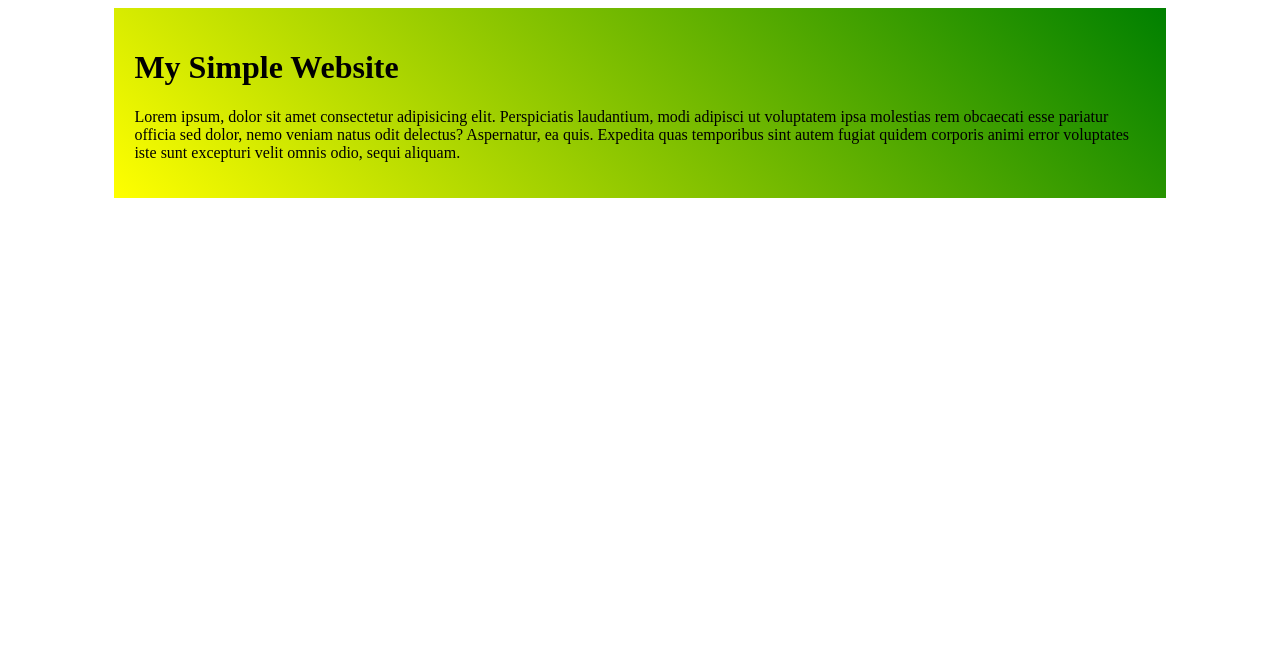
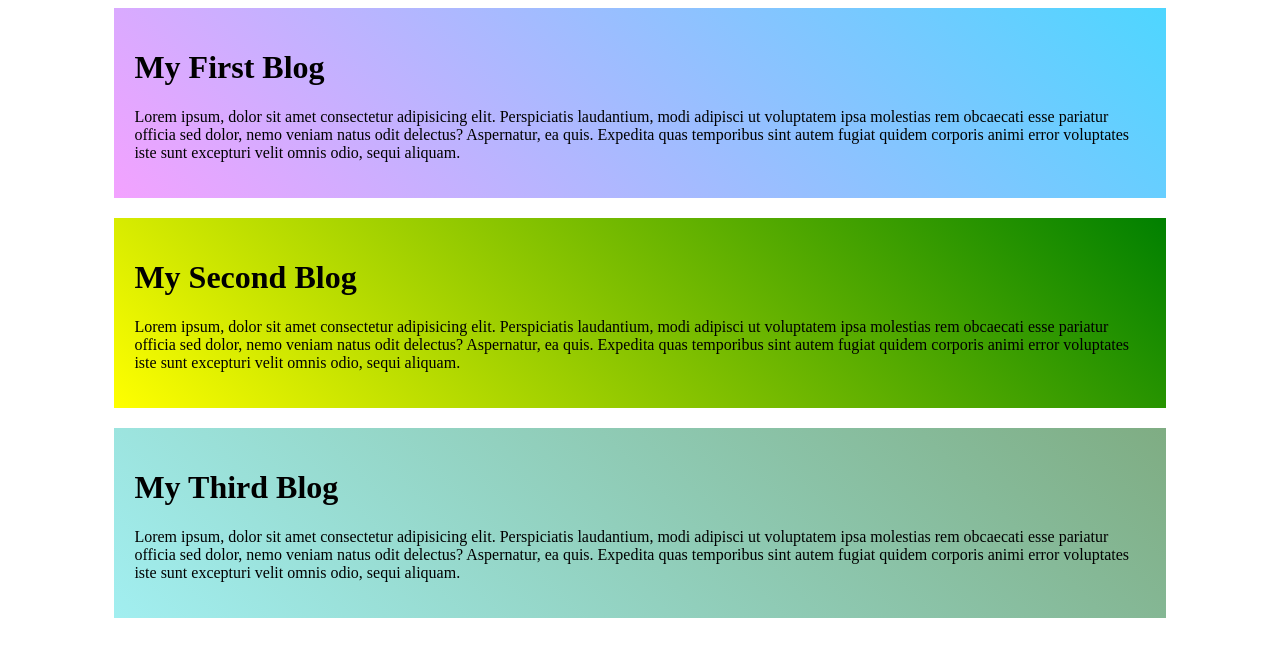
Before and after one commit to sa-tusar/my-simple-website, a plain HTML site: page index.html in a window 1280 px wide. Drawn offline with Linux system fonts and the light colour scheme.

Commit message:
added the second and the third blog

```diff
--- a/index.html
+++ b/index.html
@@ -8,8 +8,18 @@
     <link rel="stylesheet" href="styles/blog.css">
 </head>
 <body>
-    <div>
-        <h1>My Simple Website</h1>
+    <div class="blog1">
+        <h1>My First Blog</h1>
+        <p>Lorem ipsum, dolor sit amet consectetur adipisicing elit. Perspiciatis laudantium, modi adipisci ut voluptatem ipsa molestias rem obcaecati esse pariatur officia sed dolor, nemo veniam natus odit delectus? Aspernatur, ea quis. Expedita quas temporibus sint autem fugiat quidem corporis animi error voluptates iste sunt excepturi velit omnis odio, sequi aliquam.</p>
+    </div>
+
+    <div class="blog2">
+        <h1>My Second Blog</h1>
+        <p>Lorem ipsum, dolor sit amet consectetur adipisicing elit. Perspiciatis laudantium, modi adipisci ut voluptatem ipsa molestias rem obcaecati esse pariatur officia sed dolor, nemo veniam natus odit delectus? Aspernatur, ea quis. Expedita quas temporibus sint autem fugiat quidem corporis animi error voluptates iste sunt excepturi velit omnis odio, sequi aliquam.</p>
+    </div>
+
+    <div class="blog3">
+        <h1>My Third Blog</h1>
         <p>Lorem ipsum, dolor sit amet consectetur adipisicing elit. Perspiciatis laudantium, modi adipisci ut voluptatem ipsa molestias rem obcaecati esse pariatur officia sed dolor, nemo veniam natus odit delectus? Aspernatur, ea quis. Expedita quas temporibus sint autem fugiat quidem corporis animi error voluptates iste sunt excepturi velit omnis odio, sequi aliquam.</p>
     </div>
 </body>
--- a/styles/blog.css
+++ b/styles/blog.css
@@ -1,7 +1,25 @@
-div{
+.blog1{
     width: 80%;
     height: auto;
     margin: auto;
     padding: 20px;
+    background: linear-gradient(45deg, rgb(243, 162, 255), rgb(78, 214, 255));
+}
+
+.blog2{
+    width: 80%;
+    height: auto;
+    margin: auto;
+    margin-top: 20px;
+    padding: 20px;
     background: linear-gradient(45deg, yellow, green);
 }
+
+.blog3{
+    width: 80%;
+    height: auto;
+    margin: auto;
+    margin-top: 20px;
+    padding: 20px;
+    background: linear-gradient(45deg, rgba(69, 222, 225, 0.5), rgba(0, 91, 8, 0.5));
+}
```
